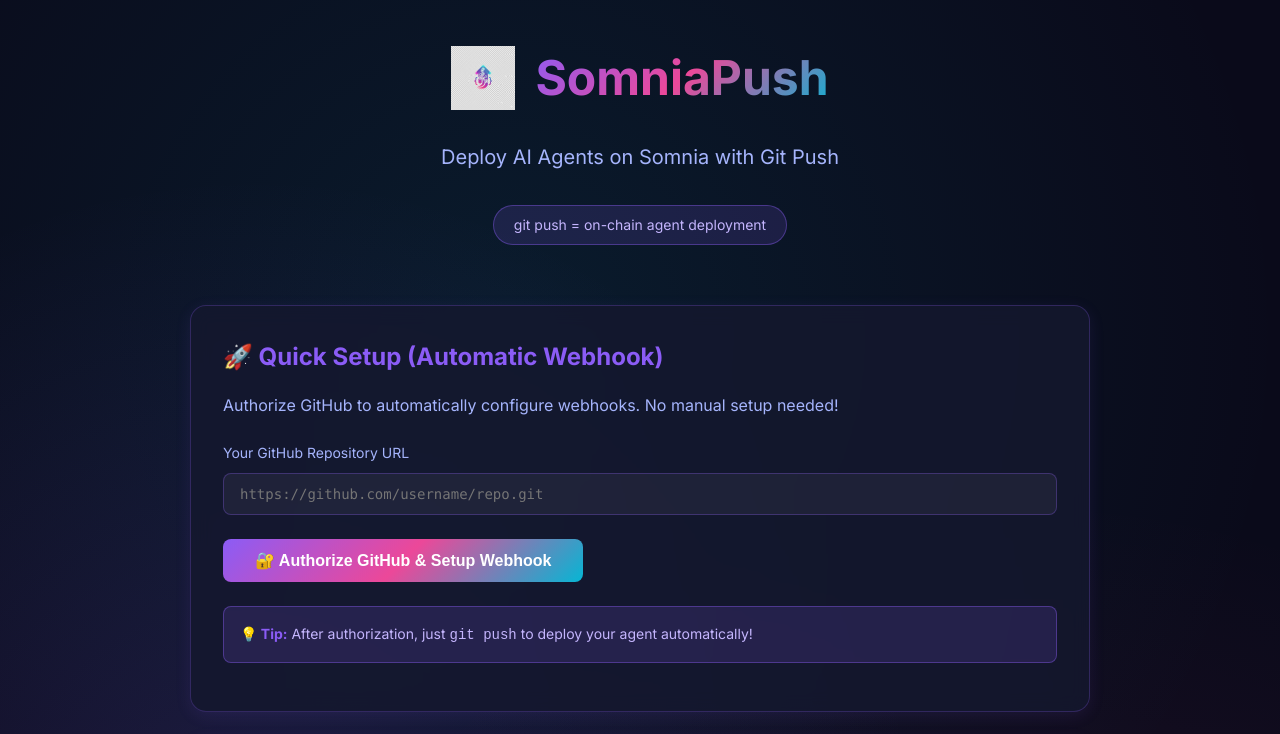
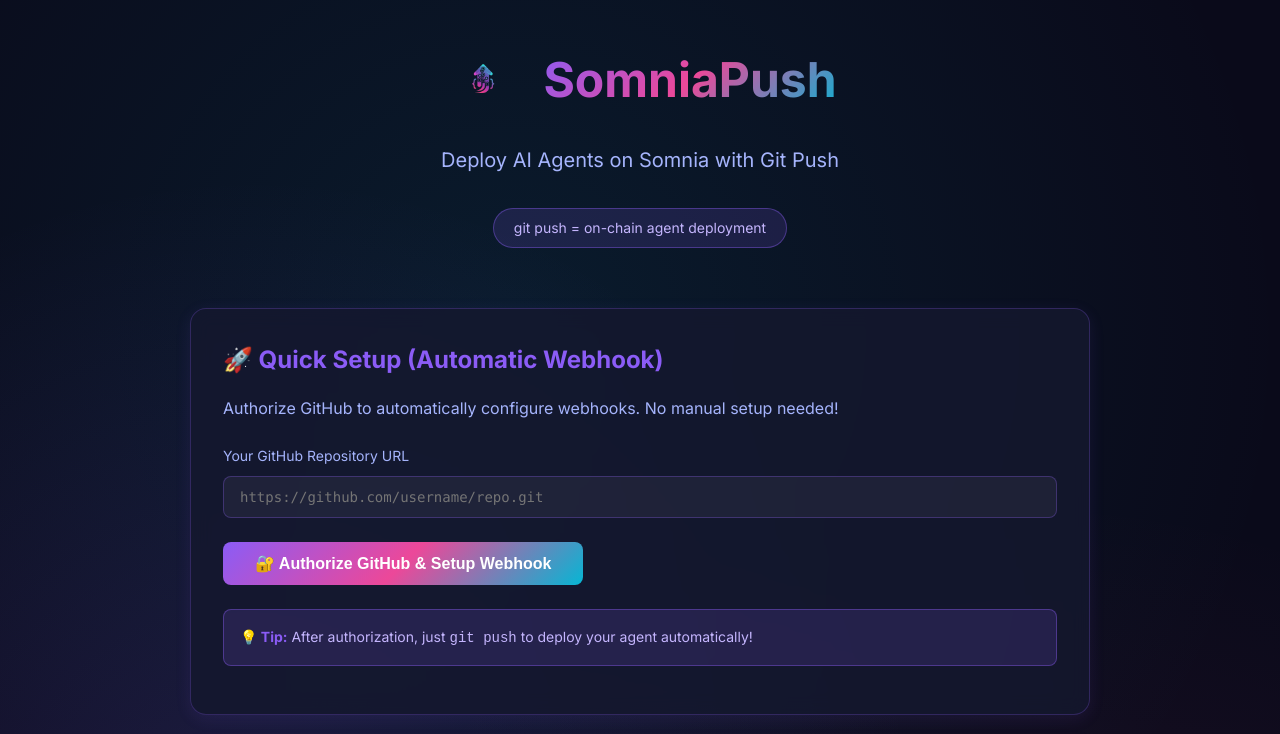
Before and after one commit to xaviersharwin10/somnia-git-agent, a website: page backend/landing.html in a window 1280 px wide. Shown: the top 734 px of the page. Drawn offline with Linux system fonts and the light colour scheme.

Commit message:
feat: logo updated

```diff
--- a/backend/index.js
+++ b/backend/index.js
@@ -1755,7 +1755,7 @@
 
 // Serve landing page
 // Serve static files (logo, etc.)
-app.use('/logo.jpg', express.static(path.join(__dirname, '..', 'logo.jpg')));
+app.use('/logo.png', express.static(path.join(__dirname, '..', 'logo.png')));
 
 app.get('/', (req, res) => {
   const landingPath = path.join(__dirname, 'landing.html');
--- a/backend/landing.html
+++ b/backend/landing.html
@@ -45,9 +45,10 @@
         }
 
         .header-logo img {
-            height: 64px;
+            height: 80px;
             width: auto;
             object-fit: contain;
+            max-width: 300px;
         }
 
         .header h1 {
@@ -242,7 +243,7 @@
     <div class="container">
         <div class="header">
             <div class="header-logo">
-                <img src="/logo.jpg" alt="SomniaPush Logo">
+                <img src="/logo.png" alt="SomniaPush Logo">
                 <h1>SomniaPush</h1>
             </div>
             <p>Deploy AI Agents on Somnia with Git Push</p>
```
Also changed, not shown: dashboard/index.html (+3 -2 lines), logo.png (added).
